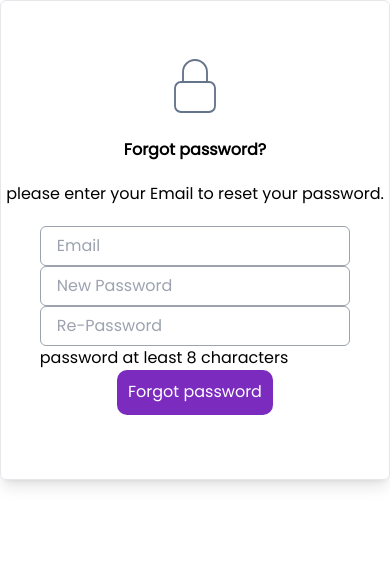
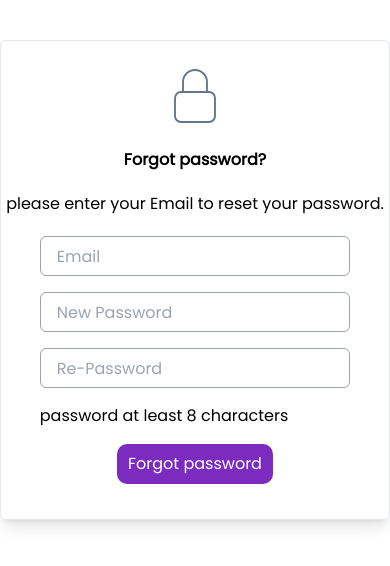
Before and after one commit to Vath-Song99/learnwithkru-monorepo, a Next.js app in the folder application/frontend/: page /forget-password in a window 390 px wide. Shown: the top 566 px of the page. Built offline with nearby package versions, Linux system fonts and the light colour scheme; no server answers.

Commit message:
fix responsive signup signin and forgot password

```diff
--- a/application/frontend/src/components/organisms/auth/Login.tsx
+++ b/application/frontend/src/components/organisms/auth/Login.tsx
@@ -127,9 +127,9 @@ const Login = () => {
                 </div>
               </Button>
               <div className="flex items-center justify-start">
-                <div className="border-t border-black w-[120px] "></div>
+                <div className="border-t border-black w-[125px] "></div>
                 <div className="mx-4 text-black">or</div>
-                <div className="border-t border-black w-[120px] "></div>
+                <div className="border-t border-black w-[125px] "></div>
               </div>
             </div>
             <div className="grid gap-3">
--- a/application/frontend/src/components/organisms/auth/VerifyLogin.tsx
+++ b/application/frontend/src/components/organisms/auth/VerifyLogin.tsx
@@ -87,7 +87,7 @@ const VerifyLogin = () => {
               Let us know If you are Sign up or Log in. Spend your time to
               authentication with us.
             </Typography>
-            <div className=" w-full flex justify-between mt-20 md:px-5 lg:px-5 lg:max-w-32">
+            <div className=" w-full flex justify-between mt-20 md:px-5 lg:px-5 lg:max-w-full">
               <Link href={"login"}>
                 <Button className="w-[90px] h-[40px] text-sm border bg-[#7B2CBF] border-[#7B2CBF] rounded-md text-white">
                   Login
--- a/application/frontend/src/components/templates/ForgetPassword.tsx
+++ b/application/frontend/src/components/templates/ForgetPassword.tsx
@@ -67,7 +67,7 @@ const ForgetPassword = () => {
 
   return (
     <>
-      <div className="flex flex-col mx-auto w-full md:w-[65%] lg:w-[40%] xl:w-[40%] h-[480px] gap-y-5 border items-center rounded-md shadow-lg justify-center">
+      <div className="flex flex-col mx-auto mt-10 w-full md:w-[55%] lg:w-[40%] xl:w-[35%] h-[480px] gap-y-5 border items-center rounded-md shadow-lg justify-center">
         <svg
           xmlns="http://www.w3.org/2000/svg"
           fill="none"
@@ -87,8 +87,8 @@ const ForgetPassword = () => {
 
         {/* input form */}
 
-        <div className="flex flex-col w-[80%] gap-y-5">
-          <form onSubmit={handleSubmit}>
+        <div className="flex flex-col w-[80%]">
+          <form onSubmit={handleSubmit} className="flex flex-col gap-4">
             <InputForm
               className="w-full border-gray-400 focus:outline-[#7B2CBF]"
               type="email"
@@ -120,7 +120,7 @@ const ForgetPassword = () => {
               password at least 8 characters
             </Typography>
             <div className="flex justify-center">
-              <Button type="submit" className="w-[50%] h-[45px] mb-3" radius="md">
+              <Button type="submit" className="w-[50%] h-[40px] mb-3" radius="md">
                 Forgot password
               </Button>
             </div>
```
